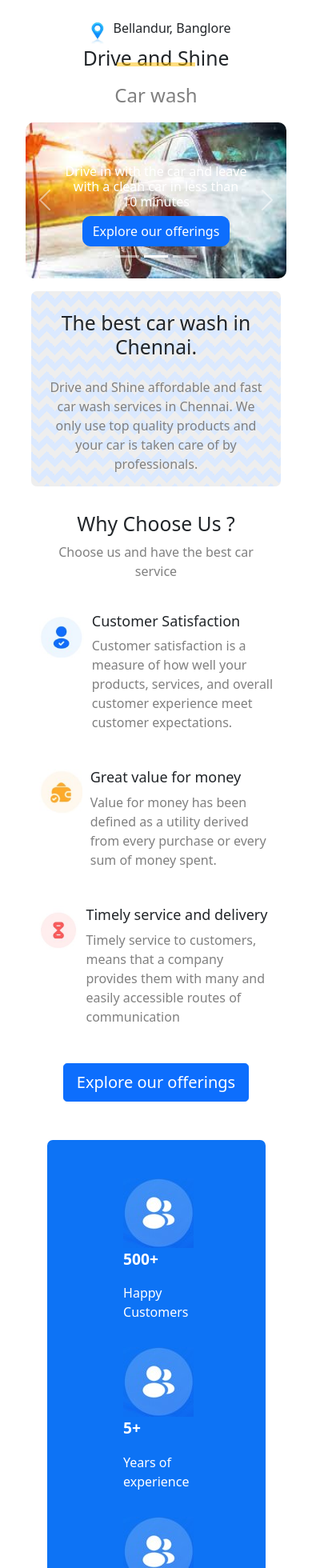
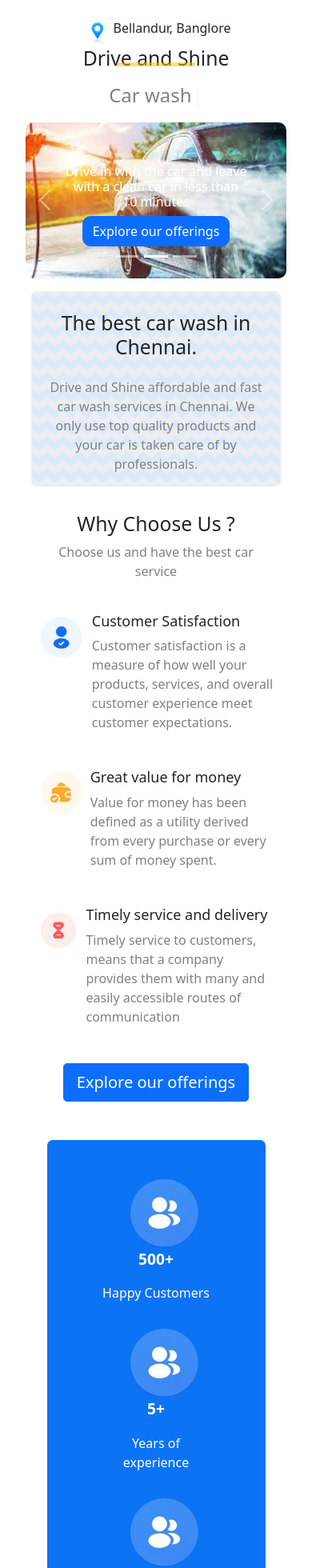
Before and after one commit to bhabalomkar421/business-landing-page-task, a React (Create React App) app in the folder client/: page / in a window 390 px wide. Shown: the top 1960 px of the page at 80% size. Built offline with nearby package versions, Linux system fonts and the light colour scheme; no server answers.

Commit message:
final changes

```diff
--- a/client/package.json
+++ b/client/package.json
@@ -17,6 +17,7 @@
     "react-scripts": "5.0.1",
     "redux": "^4.2.0",
     "styled-components": "^5.3.5",
+    "typewriter-effect": "^2.19.0",
     "web-vitals": "^2.1.4"
   },
   "scripts": {
--- a/client/src/components/CustomerExperienceQuality.component.js
+++ b/client/src/components/CustomerExperienceQuality.component.js
@@ -13,7 +13,7 @@ const workerText = "Quality Assurance";
 
 const YearsCard = (props) => (
   <div className = "years-card">
-      <img src={customer} alt="icon"></img>
+      <img className = "year-card-icon" src={customer} alt="icon"></img>
       <div className = "year-card-number">
           <p className="year-number">{props.number}</p>
       </div>
--- a/client/src/components/Heading.component.js
+++ b/client/src/components/Heading.component.js
@@ -1,3 +1,4 @@
+import Typewriter from "typewriter-effect";
 import locationicon from "../assets/location-icon.jpg";
 import "../styles/heading.css";
 
@@ -14,7 +15,19 @@ const Heading = () => (
       <div className="title">
         <h2>Drive and Shine</h2>
         <p className="underline"></p>
-        <p className="subtitle">Car wash</p>
+        <div className="subtitle">
+          <Typewriter
+            onInit={(typewriter)=> {
+            typewriter
+            .typeString("Car wash")
+            .pauseFor(1000)
+            .deleteAll()
+            .typeString("Car wash")
+            .start();
+            }}
+          />
+        </div>
+        <p className="subtitle"></p>
       </div>
     </div>
 );
--- a/client/src/components/Pricing.component.js
+++ b/client/src/components/Pricing.component.js
@@ -13,7 +13,7 @@ const Pricing = () => (
                     <div className="pricing-block col-lg-4 col-md-6 col-sm-12 wow fadeInUp">
                         <div className="inner-box">
                             <div className="icon-box">
-                                <div className="icon-outer"><i className="fas fa-paper-plane"></i></div>
+                                <div className="icon-outer"><img src="https://images.squarespace-cdn.com/content/v1/55a431a3e4b0750a4c15872d/1543547430188-E9KCKAOTVBKJMJZY05LC/daypass.jpeg?format=1000w" className="fas fa-paper-plane"></img></div>
                             </div>
                             <div className="price-box">
                                 <div className="title"> Day Pass</div>
@@ -21,7 +21,7 @@ const Pricing = () => (
                             </div>
 
                             <div className="btn-box">
-                                <a href="" className="theme-btn">BUY plan</a>
+                                <a href="" className="theme-btn">Buy plan</a>
                             </div>
                         </div>
                     </div>
@@ -30,7 +30,7 @@ const Pricing = () => (
                     <div className="pricing-block col-lg-4 col-md-6 col-sm-12 wow fadeInUp" data-wow-delay="400ms">
                         <div className="inner-box">
                             <div className="icon-box">
-                                <div className="icon-outer"><i className="fas fa-gem"></i></div>
+                                <div className="icon-outer"><img src="https://icon-library.com/images/profile-icon-white/profile-icon-white-5.jpg" className="fas fa-gem"></img></div>
                             </div>
                             <div className="price-box">
                                 <div className="title">Full Pass</div>
@@ -38,7 +38,7 @@ const Pricing = () => (
                             </div>
 
                             <div className="btn-box">
-                                <a href="" className="theme-btn">BUY plan</a>
+                                <a href="" className="theme-btn">Buy plan</a>
                             </div>
                         </div>
                     </div>
@@ -47,14 +47,14 @@ const Pricing = () => (
                     <div className="pricing-block col-lg-4 col-md-6 col-sm-12 wow fadeInUp" data-wow-delay="800ms">
                         <div className="inner-box">
                             <div className="icon-box">
-                                <div className="icon-outer"><i className="fas fa-rocket"></i></div>
+                                <div className="icon-outer"><img src="https://www.pngkit.com/png/full/131-1318731_group-of-people-in-a-formation-free-icon.png" className="fas fa-rocket"></img></div>
                             </div>
                             <div className="price-box">
                                 <div className="title">Group Pass</div>
                                 <h4 className="price">$199.99</h4>
                             </div>
                             <div className="btn-box">
-                                <a href="" className="theme-btn">BUY plan</a>
+                                <a href="" className="theme-btn">Buy plan</a>
                             </div>
                         </div>
                     </div>
--- a/client/src/components/Reviews.component.js
+++ b/client/src/components/Reviews.component.js
@@ -57,9 +57,9 @@ class Reviews extends React.Component{
                       ))
                     }
                 </Carousel>
-                <div className='explore-btn'>
+                <div className='explore reviews-explore-button-div'>
                     <Link to="/pricing">
-                        <Button className="explore-button" variant="primary" size="lg">
+                        <Button variant="primary" size="lg">
                             Explore our offerings
                         </Button>
                     </Link>
--- a/client/src/components/WhyChooseUs.component.js
+++ b/client/src/components/WhyChooseUs.component.js
@@ -1,4 +1,5 @@
 import Button from 'react-bootstrap/Button'
+import {Link} from 'react-router-dom';
 import "../styles/whychooseus.css";
 import customer from "../assets/customer.jpg";
 import money from "../assets/money.jpg";
@@ -32,9 +33,11 @@ const WhyChooseUs = () => (
             </div>
         </div>
         <div className="explore">
-            <Button variant="primary" size="lg">
-                Explore our offerings
-            </Button>
+            <Link to="/pricing">
+                <Button variant="primary" size="lg">
+                    Explore our offerings
+                </Button>
+            </Link>
         </div>
     </div>
 );
--- a/client/src/styles/customer.css
+++ b/client/src/styles/customer.css
@@ -1,5 +1,5 @@
 .years-clients-quality-background{
-    width: 70%;
+    /* width: 70%; */
     margin-left: 15%;
     margin-right: 15%;
     background-color: #0d73f5;
@@ -10,7 +10,7 @@
 }
 
 .years-card{
-    margin-left: 35%;
+    margin-left: 25%;
     margin-right: 25%;
     margin-top: 1em;
     margin-bottom: 1em;
@@ -19,4 +19,14 @@
 .year-card-number{
     font-size: larger;
     font-weight: bolder;
+    text-align: center;
 }
+
+.year-card-text{
+    text-align: center;
+}
+
+.year-card-icon{
+    margin-left: 25%;
+    margin-right: 25%;
+}
--- a/client/src/styles/pricing.css
+++ b/client/src/styles/pricing.css
@@ -4,6 +4,10 @@ a:focus,
 a:active {
     text-decoration: none;
     outline: none;
+}
+
+.theme-btn{
+    pointer-events: none;
 }
 
 a,
@@ -156,6 +160,10 @@ color: #40cbb4;
 -o-transition:all 600ms ease;
 -moz-transition:all 600ms ease;
 transition:all 600ms ease;
+}
+
+img{
+    border-radius: 50%;
 }
 
 .pricing-block .inner-box:hover .icon-box i{
--- a/client/src/styles/reviews.css
+++ b/client/src/styles/reviews.css
@@ -10,25 +10,6 @@
     margin: 0px 1em;
 }
 
-.explore-btn{
-    margin:1em 39%;
+.reviews-explore-button-div{
+    margin-top: 3em;
 }
-
-/* Extra small devices (phones, 600px and down) */
-@media only screen and (max-width: 600px) {
-    .reviews{
-        width: 80%;
-        margin-left: 10%;
-        margin-right: 10%;
-        margin-top: 3em;
-        margin-bottom: 3em;
-    }
-
-    .review-card{
-        margin: 0px 0.5em;
-    }
-
-    .explore-btn{
-        margin:1em 15%;
-    }
-}
```
Also changed, not shown: 1 other file (tests, documents, lock files or other folders).
